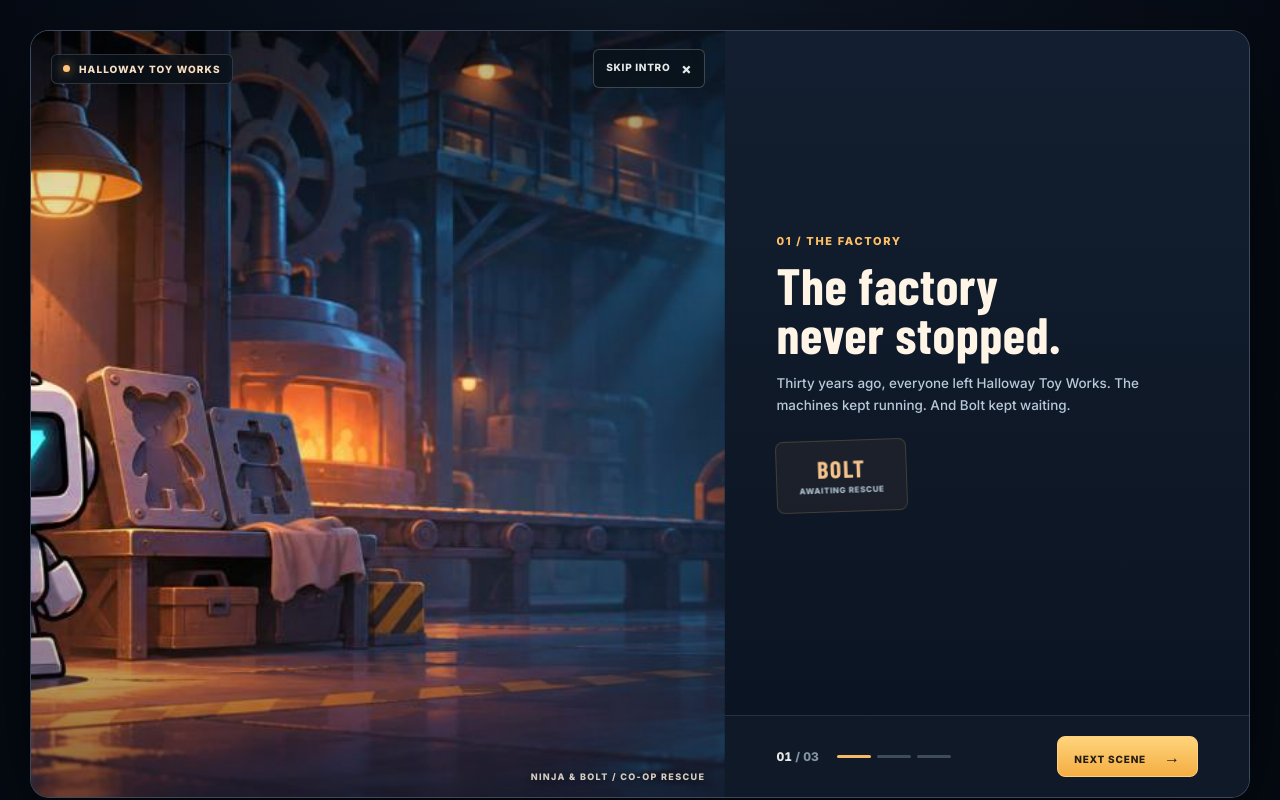
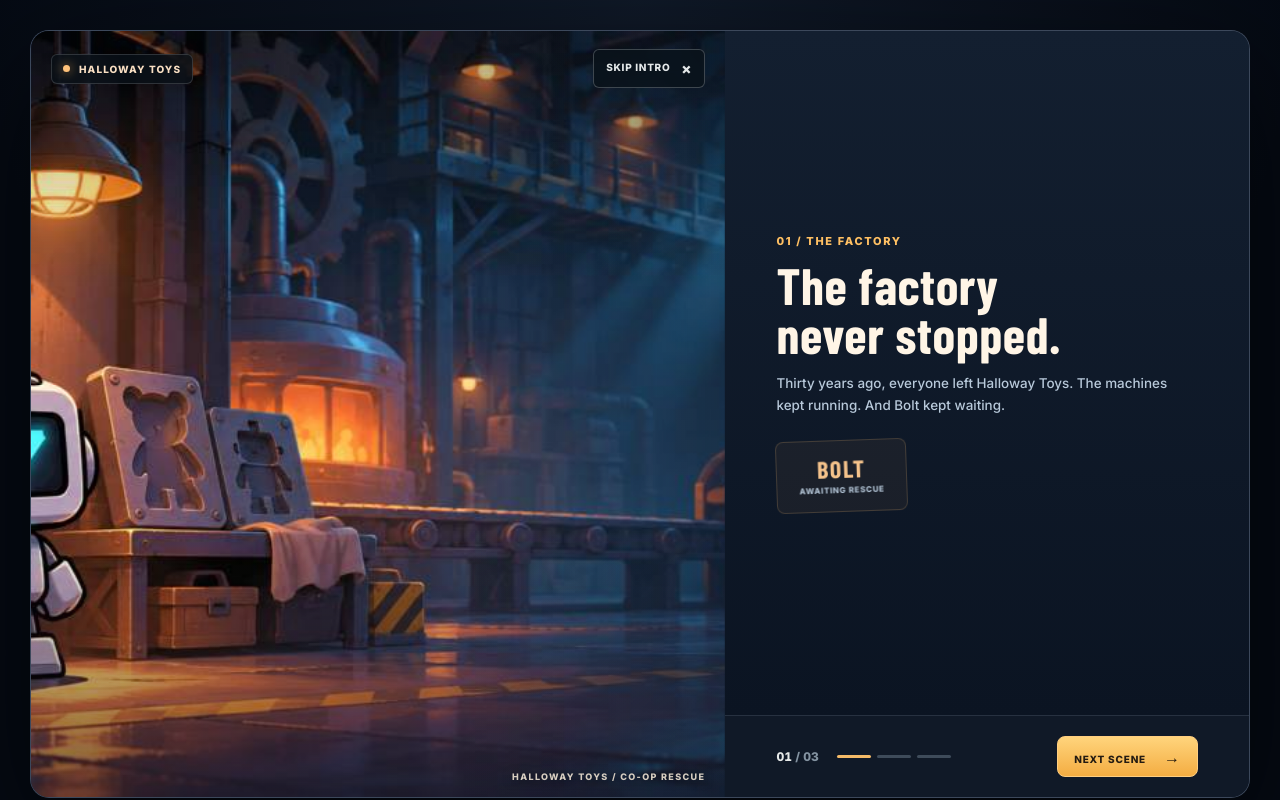
Before and after one commit to mail2tarunv-cpu/ninja-and-bolt, a React (Vite) app: page / in a window 1280 px wide. Built offline with nearby package versions, Linux system fonts and the light colour scheme; a web font is replaced by a local one.

Commit message:
Rename game to Halloway Toys across interface and metadata

```diff
--- a/index.html
+++ b/index.html
@@ -4,9 +4,9 @@
     <meta charset="UTF-8" />
     <meta name="viewport" content="width=device-width, initial-scale=1.0" />
     <meta name="theme-color" content="#070c14" />
-    <meta name="description" content="Block & Blade, a two-player cooperative platform game." />
+    <meta name="description" content="Halloway Toys, a two-player cooperative platform game." />
     <link rel="icon" type="image/svg+xml" href="/favicon.svg" />
-    <title>Block & Blade | Ninja & Bolt</title>
+    <title>Halloway Toys</title>
   </head>
   <body>
     <div id="root"></div>
--- a/package.json
+++ b/package.json
@@ -1,5 +1,5 @@
 {
-  "name": "figma-make-app",
+  "name": "halloway-toys",
   "private": true,
   "version": "1.0.0",
   "type": "module",
--- a/src/App.tsx
+++ b/src/App.tsx
@@ -1348,7 +1348,7 @@ function drawFactorySign(ctx: CanvasRenderingContext2D, now: number) {
   const y = 49
   const width = 342
   const height = 58
-  const text = "HALLOWAY TOY WORKS"
+  const text = "HALLOWAY TOYS"
   const flickeringLetters = new Set([4, 11])
 
   ctx.save()
@@ -2203,7 +2203,7 @@ export default function App() {
             <span />
           </div>
           <div>
-            <h1>NINJA <span>&</span> BOLT</h1>
+            <h1>HALLOWAY <span>TOYS</span></h1>
           </div>
         </div>
         <div className="header-actions">
@@ -2312,7 +2312,7 @@ export default function App() {
             >
               <section className="results-panel">
                 <header className="results-header">
-                  <span>HALLOWAY TOY WORKS / EXTRACTION COMPLETE</span>
+                  <span>HALLOWAY TOYS / EXTRACTION COMPLETE</span>
                   <h2 id="results-title">NIGHT SHIFT OVER.</h2>
                   <p>For the first time in thirty years, Unit 7 gets to go home.</p>
                 </header>
--- a/src/FailureModal.tsx
+++ b/src/FailureModal.tsx
@@ -18,7 +18,7 @@ export default function FailureModal({ role, hazard, onRetry, onReturn }: Failur
     <div className="failure-overlay" role="dialog" aria-modal="true" aria-labelledby="failure-title" aria-describedby="failure-description">
       <section className="failure-panel">
         <header className="failure-heading">
-          <div className="failure-status"><span aria-hidden="true" className="failure-status-light" /> HALLOWAY TOY WORKS <span> / </span> RESCUE INTERRUPTED</div>
+          <div className="failure-status"><span aria-hidden="true" className="failure-status-light" /> HALLOWAY TOYS <span> / </span> RESCUE INTERRUPTED</div>
           <h2 id="failure-title">MISSION FAILED<span className="failure-period">.</span></h2>
           <p id="failure-description">{character} was lost in {hazardName}. The factory isn't finished yet.</p>
         </header>
--- a/src/StoryModal.tsx
+++ b/src/StoryModal.tsx
@@ -11,7 +11,7 @@ const STORY = [
   {
     eyebrow: '01 / THE FACTORY',
     title: 'The factory never stopped.',
-    description: 'Thirty years ago, everyone left Halloway Toy Works. The machines kept running. And Bolt kept waiting.',
+    description: 'Thirty years ago, everyone left Halloway Toys. The machines kept running. And Bolt kept waiting.',
     image: '/story/unit-7.jpg',
     alt: 'Bolt standing alone in an abandoned toy factory.',
   },
@@ -74,12 +74,12 @@ export default function StoryModal({ mode = 'onboarding', onBegin, onNavigate }:
         <div className="story-art">
           <img key={slide.image} src={slide.image} alt={slide.alt} />
           <header className="story-art-header">
-            <span><span className="story-lamp" aria-hidden="true" /> HALLOWAY TOY WORKS</span>
+            <span><span className="story-lamp" aria-hidden="true" /> HALLOWAY TOYS</span>
             <button className="story-skip" type="button" onClick={onBegin}>
               {isIntro ? 'SKIP INTRO' : 'CLOSE'} <span aria-hidden="true">×</span>
             </button>
           </header>
-          <div className="story-image-caption" aria-hidden="true">NINJA & BOLT / CO-OP RESCUE</div>
+          <div className="story-image-caption" aria-hidden="true">HALLOWAY TOYS / CO-OP RESCUE</div>
         </div>
 
         <div className="story-editorial">
--- a/src/hallowayArt.ts
+++ b/src/hallowayArt.ts
@@ -1,5 +1,5 @@
 /**
- * Halloway Toy Works — approved V1 background and platform kit.
+ * Halloway Toys — approved V1 background and platform kit.
  * Actual authored SVG artwork lives in /public/halloway; the existing collision
  * rectangles, world resolution, and game mechanics remain untouched.
  *
--- a/src/studio.css
+++ b/src/studio.css
@@ -1,4 +1,4 @@
-/* Ninja & Bolt — cinematic game presentation, November 2026.
+/* Halloway Toys — cinematic game presentation, November 2026.
    This layer sits after base CSS; gameplay geometry and canvas resolution are unchanged. */
 :root {
   --studio-ink: #08101b;
--- a/src/visualPolish.ts
+++ b/src/visualPolish.ts
@@ -62,7 +62,7 @@ export function drawRefinedSign(ctx:CanvasRenderingContext2D) {
   ctx.beginPath();ctx.moveTo(x+10,y);ctx.lineTo(x+w-10,y);ctx.lineTo(x+w,y+10);ctx.lineTo(x+w,y+h-10);ctx.lineTo(x+w-10,y+h);ctx.lineTo(x+10,y+h);ctx.lineTo(x,y+h-10);ctx.lineTo(x,y+10);ctx.closePath();ctx.fill();ctx.stroke()
   ctx.strokeStyle='#0c1823';ctx.strokeRect(x+5,y+6,w-10,h-12)
   ctx.fillStyle='#bfa06c';ctx.font='700 21px sans-serif';ctx.textAlign='center';ctx.textBaseline='middle'
-  ctx.fillText('HALLOWAY TOY WORKS',x+w/2,y+h/2, w-52)
+  ctx.fillText('HALLOWAY TOYS',x+w/2,y+h/2, w-52)
   for(const cx of [x+14,x+w-14]){ctx.fillStyle='#0d1923';ctx.beginPath();ctx.arc(cx,y+h/2,4,0,Math.PI*2);ctx.fill();ctx.fillStyle='#8a98a0';ctx.beginPath();ctx.arc(cx,y+h/2-1,2,0,Math.PI*2);ctx.fill()}
   ctx.restore()
 }
```
Also changed, not shown: 2 other files (tests, documents, lock files or other folders).
